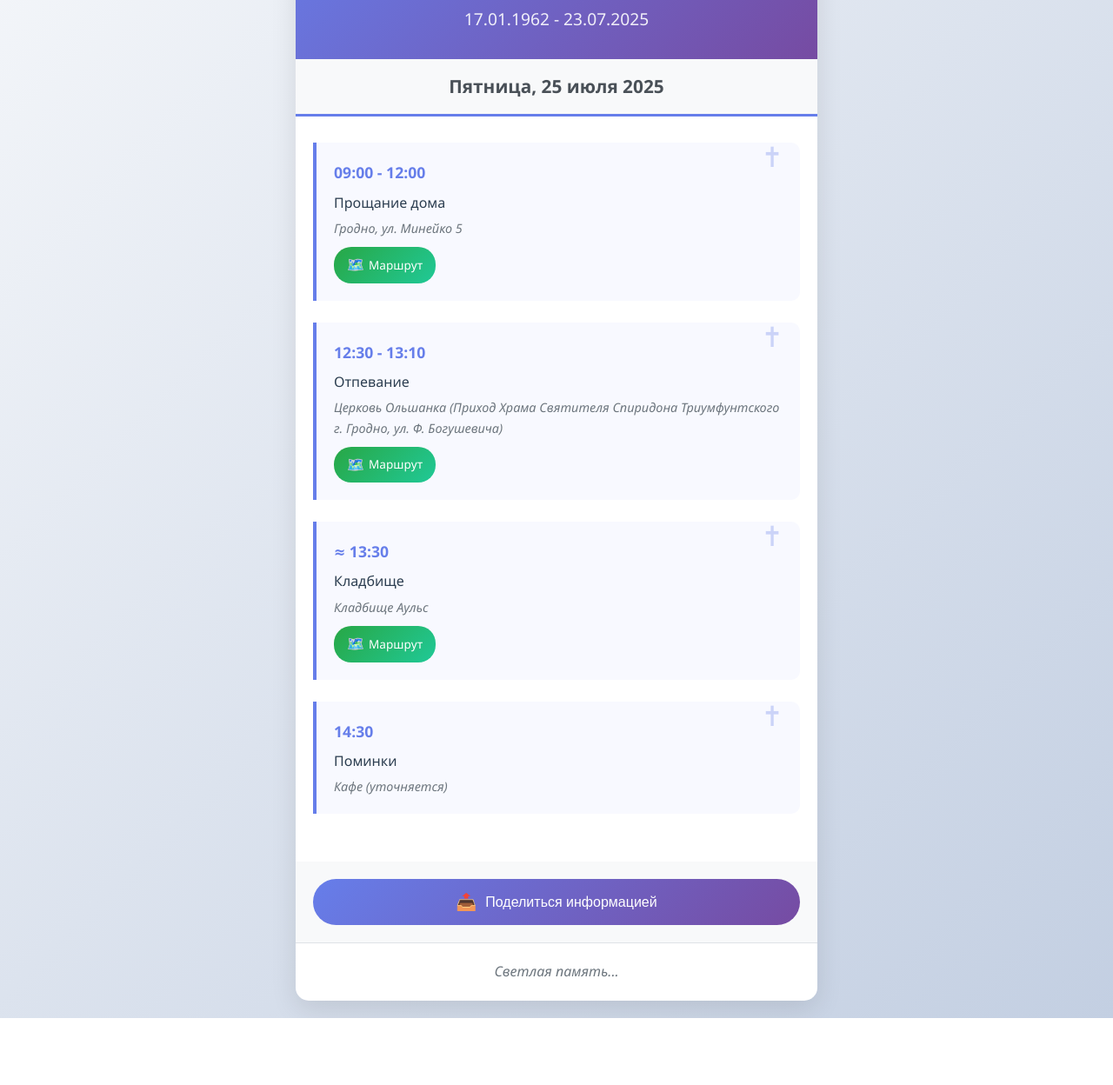
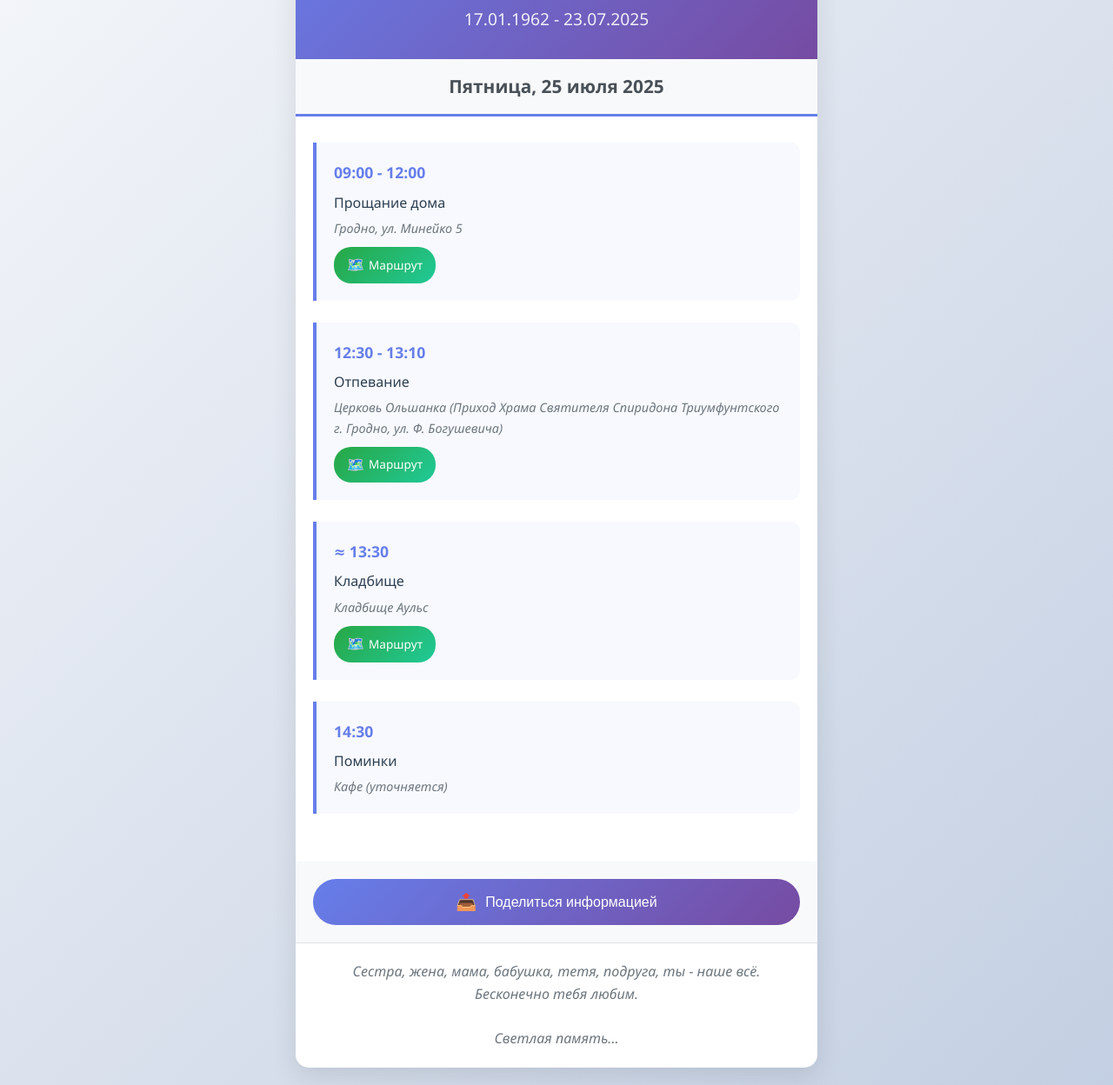
Before and after one commit to vsemashko/funeral-info, a plain HTML site: page index.html in a window 1280 px wide. Shown: the part 155-1403 px from the top of the page at 87% size. Before the commit the page ends 1326 px from the top, so only its background shows below. Drawn offline with Linux system fonts and the light colour scheme.

Commit message:
Create initial page

```diff
--- a/index.html
+++ b/index.html
@@ -234,7 +234,6 @@
             </div>
 
             <div class="schedule-item">
-                <div class="cross">✝</div>
                 <div class="time">09:00 - 12:00</div>
                 <div class="event">Прощание дома</div>
                 <div class="location">Гродно, ул. Минейко 5</div>
@@ -244,7 +243,6 @@
             </div>
 
             <div class="schedule-item">
-                <div class="cross">✝</div>
                 <div class="time">12:30 - 13:10</div>
                 <div class="event">Отпевание</div>
                 <div class="location">Церковь Ольшанка (Приход Храма Святителя Спиридона Триумфунтского г. Гродно, ул. Ф. Богушевича)</div>
@@ -254,7 +252,6 @@
             </div>
 
             <div class="schedule-item">
-                <div class="cross">✝</div>
                 <div class="time">≈ 13:30</div>
                 <div class="event">Кладбище</div>
                 <div class="location">Кладбище Аульс</div>
@@ -264,7 +261,6 @@
             </div>
 
             <div class="schedule-item">
-                <div class="cross">✝</div>
                 <div class="time">14:30</div>
                 <div class="event">Поминки</div>
                 <div class="location">Кафе (уточняется)</div>
@@ -279,6 +275,8 @@
         </div>
 
         <div class="memorial">
+            Сестра, жена, мама, бабушка, тетя, подруга, ты - наше всё.<br>
+            Бесконечно тебя любим.<br><br>
             Светлая память...
         </div>
     </div>
```
